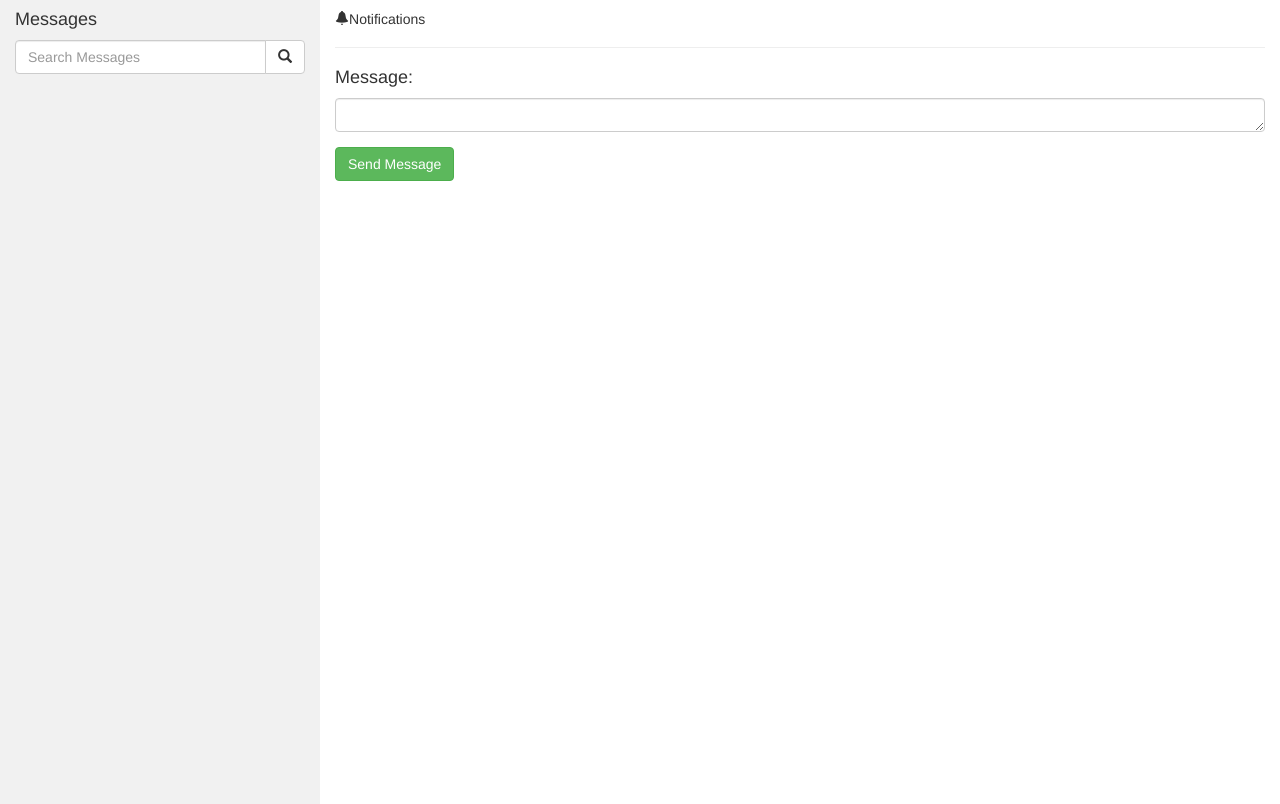
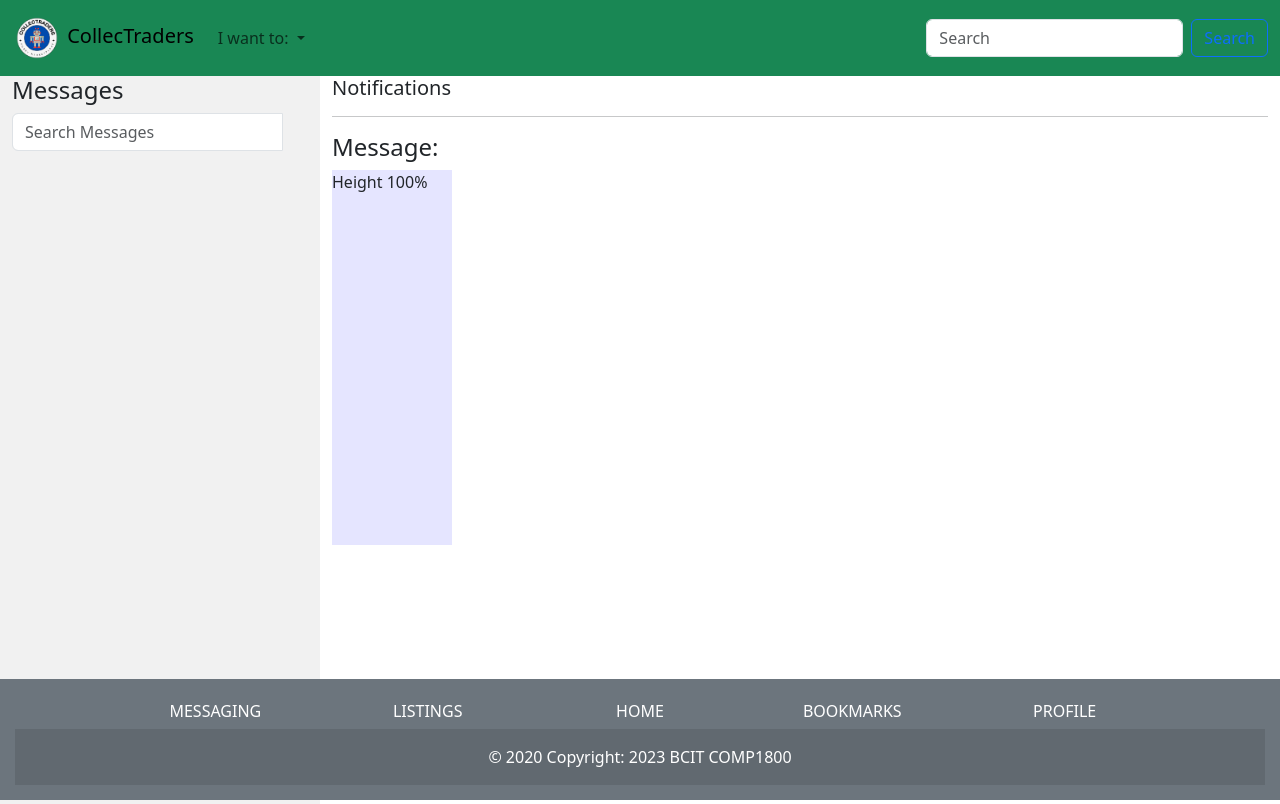
Before and after one commit to reecemelnick/1800_202330_BBY38, a plain HTML site: page message.html in a window 1280 px wide. Shown: the top 804 px of the page. Drawn offline with nearby package versions, Linux system fonts and the light colour scheme.

Commit message:
updated message page

```diff
--- a/message.html
+++ b/message.html
@@ -1,12 +1,27 @@
 <!DOCTYPE html>
 <html lang="en">
+
 <head>
-  <title>Bootstrap Example</title>
+  <title>My BCIT Project</title>
+  <meta name="comp1800 template" content="My 1800 App">
+
+  <!-- Required meta tags -->
   <meta charset="utf-8">
   <meta name="viewport" content="width=device-width, initial-scale=1">
-  <link rel="stylesheet" href="https://maxcdn.bootstrapcdn.com/bootstrap/3.4.1/css/bootstrap.min.css">
-  <script src="https://ajax.googleapis.com/ajax/libs/jquery/3.7.1/jquery.min.js"></script>
-  <script src="https://maxcdn.bootstrapcdn.com/bootstrap/3.4.1/js/bootstrap.min.js"></script>
+
+  <!-- Bootstrap Library CSS CDN go here -->
+  <link href="https://cdn.jsdelivr.net/npm/bootstrap@5.3.2/dist/css/bootstrap.min.css" rel="stylesheet"
+    integrity="sha384-T3c6CoIi6uLrA9TneNEoa7RxnatzjcDSCmG1MXxSR1GAsXEV/Dwwykc2MPK8M2HN" crossorigin="anonymous">
+  <!-- Boostrap Library JS CDN  go here -->
+  <script src="https://cdn.jsdelivr.net/npm/bootstrap@5.3.2/dist/js/bootstrap.bundle.min.js"
+    integrity="sha384-C6RzsynM9kWDrMNeT87bh95OGNyZPhcTNXj1NW7RuBCsyN/o0jlpcV8Qyq46cDfL"
+    crossorigin="anonymous"></script>
+  <!-- Other libraries go here -->
+
+  <!-- Link to styles of your own -->
+  <!-- <link rel="stylesheet" href="./styles/style.css"> -->
+
+
   <style>
     /* Set height of the grid so .sidenav can be 100% (adjust if needed) */
     .row.content {height: 1500px}
@@ -32,9 +47,43 @@
       }
       .row.content {height: auto;}
     }
+
+
   </style>
 </head>
+
 <body>
+
+  <nav class="navbar navbar-expand-lg navbar-light bg-success">
+    <div class="container-fluid">
+      <a class="navbar-brand" href="index.html"><img src="images/CollecTraders.png" width="50"> CollecTraders</a>
+      <button class="navbar-toggler" type="button" data-bs-toggle="collapse" data-bs-target="#navbarSupportedContent"
+        aria-controls="navbarSupportedContent" aria-expanded="false" aria-label="Toggle navigation">
+        <span class="navbar-toggler-icon"></span>
+      </button>
+      <div class="collapse navbar-collapse" id="navbarSupportedContent">
+        <ul class="navbar-nav me-auto mb-2 mb-lg-0">
+          <li class="nav-item dropdown">
+            <a class="nav-link dropdown-toggle" href="#" id="navbarDropdown" role="button" data-bs-toggle="dropdown"
+              aria-expanded="false">
+              I want to:
+            </a>
+            <ul class="dropdown-menu" aria-labelledby="navbarDropdown">
+              <li><a class="dropdown-item" href="#">Buy</a></li>
+              <li>
+                <hr class="dropdown-divider">
+              </li>
+              <li><a class="dropdown-item" href="#">Sell</a></li>
+            </ul>
+          </li>
+        </ul>
+        <form class="d-flex">
+          <input class="form-control me-2" type="search" placeholder="Search" aria-label="Search">
+          <button class="btn btn-outline-primary" type="submit">Search</button>
+        </form>
+      </div>
+    </div>
+  </nav>
 
 <div class="container-fluid">
   <div class="row content">
@@ -56,20 +105,60 @@
       <div>
 
       </div>
-
       <h4>Message:</h4>
+      <div></div>
+      <div class="h-25 d-inline-block" style="width: 120px; background-color: rgba(0,0,255,.1)">Height 100%</div>
+      </div>
       <form role="form">
-        <div class="form-group">
+        <div class="form-group d-inline-block d-flex">
           <textarea class="form-control" rows="1" required></textarea>
         </div>
         <button type="submit" class="btn btn-success">Send Message</button>
       </form>
   </div>
 </div>
+</div>
 
-<footer class="container-fluid">
-  <p>Footer Text</p>
-</footer>
+
 
 </body>
+
+<footer class="footer fixed-bottom bg-secondary h-5">
+  <div class="row text-center d-flex justify-content-center pt-2">
+    <div class="col-md-2">
+      <h6 class="text-uppercase font-weight-bold">
+        <a href="#!" class="text-white text-decoration-none">Messaging</a>
+      </h6>
+    </div>
+
+    <div class="col-md-2">
+      <h6 class="text-uppercase font-weight-bold">
+        <a href="" class="text-white text-decoration-none">Listings</a>
+      </h6>
+    </div>
+
+    <div class="col-md-2">
+      <h6 class="text-uppercase font-weight-bold">
+        <a href="" class="text-white text-decoration-none">Home</a>
+      </h6>
+    </div>
+
+    <div class="col-md-2">
+      <h6 class="text-uppercase font-weight-bold">
+        <a href="" class="text-white text-decoration-none">Bookmarks</a>
+      </h6>
+    </div>
+
+    <div class="col-md-2">
+      <h6 class="text-uppercase font-weight-bold">
+        <a href="" class="text-white text-decoration-none">Profile</a>
+      </h6>
+    </div>
+  </div>
+  <div class="text-center p-3" style="background-color: rgba(0, 0, 0, 0.1)">
+    © 2020 Copyright: 2023 BCIT COMP1800
+  </div>
+
+
+</footer>
 </html>
```
